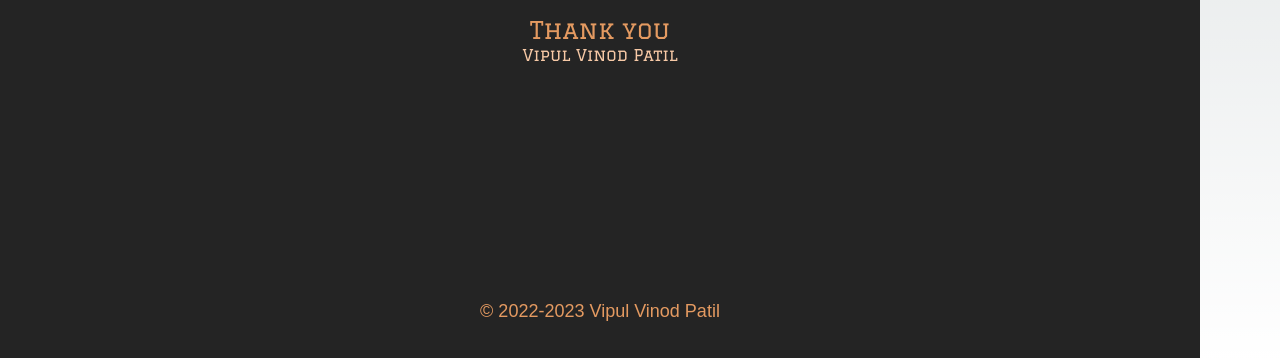
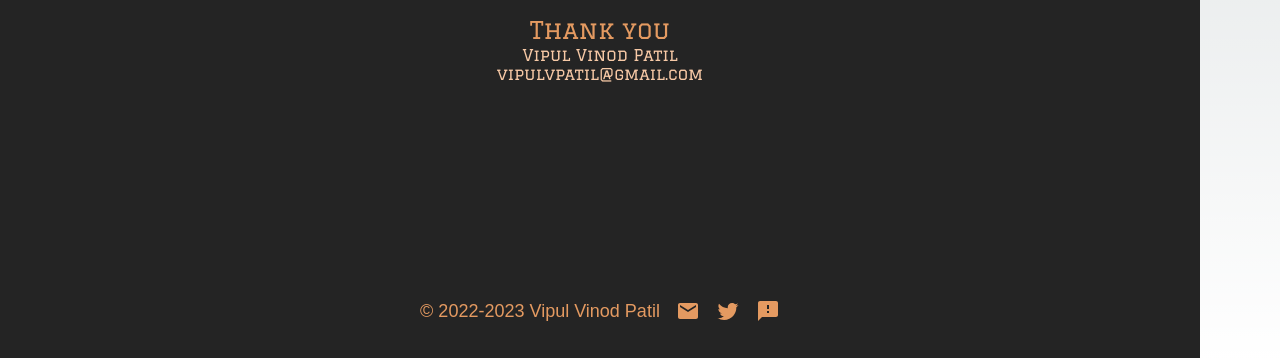
Before and after one commit to vipulvpatil/airetreat, a Next.js app: page /about in a window 1280 px wide. Shown: the part 439-797 px from the top of the page. Built offline with nearby package versions, Linux system fonts and the light colour scheme; a web font is replaced by a local one.

Commit message:
aligned icons at bottom

```diff
--- a/components/layout.js
+++ b/components/layout.js
@@ -1,5 +1,8 @@
-import {Divider, Typography} from "@mui/material"
+import {Button, Divider, Link, Typography} from "@mui/material"
+import EmailIcon from "@mui/icons-material/Email"
+import FeedbackIcon from "@mui/icons-material/Feedback"
 import Header from "@/components/header"
+import TwitterIcon from "@mui/icons-material/Twitter"
 import styles from "@/styles/Home.module.css"
 
 const Layout = ({children}) => {
@@ -14,6 +17,15 @@ const Layout = ({children}) => {
         <Typography variant="footer">
           &#169; 2022-2023 Vipul Vinod Patil
         </Typography>
+        <Link href="mailto:vipulvpatil@gmail.com" sx={{display: "flex"}}>
+          <EmailIcon className={styles.footerIcon} />
+        </Link>
+        <Link href="https://twitter.com/vipulvpatil" sx={{display: "flex"}}>
+          <TwitterIcon className={styles.footerIcon}/>
+        </Link>
+        <Link href={process.env.NEXT_PUBLIC_FEEDBACK_LINK} sx={{display: "flex"}}>
+          <FeedbackIcon className={styles.footerIcon}/>
+        </Link>
       </footer>
     </div>
   )
--- a/pages/about.js
+++ b/pages/about.js
@@ -28,7 +28,8 @@ const About = () => {
           <Typography variant="h2">Thank you</Typography>
         </div>
         <div className={styles.description}>
-          <Typography variant="h3" sx={{textAlign: "center"}}>Vipul Vinod Patil</Typography>
+          <Typography variant="h3" className={styles.descriptionBullet} sx={{textAlign: "center"}}>Vipul Vinod Patil</Typography>
+          <Typography variant="h3" className={styles.descriptionBullet} sx={{textAlign: "center"}}>vipulvpatil@gmail.com</Typography>
         </div>
       </Stack>
     </div>
--- a/styles/Home.module.css
+++ b/styles/Home.module.css
@@ -25,6 +25,11 @@
   padding: 16px 0;
   justify-content: center;
   align-items: center;
+}
+
+.footerIcon {
+  margin-left: 16px;
+  display: flex;
 }
 
 .menuLink {
```
